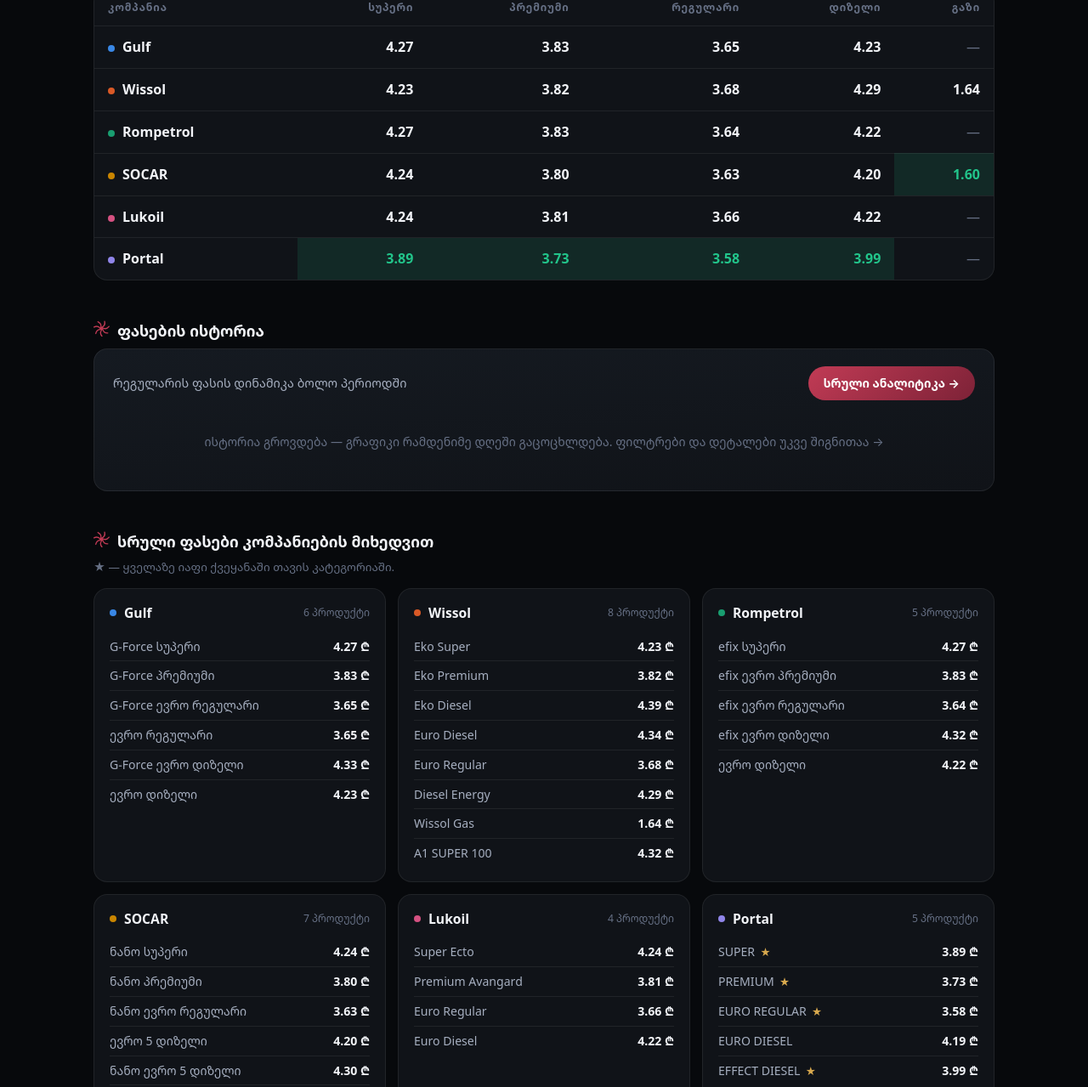
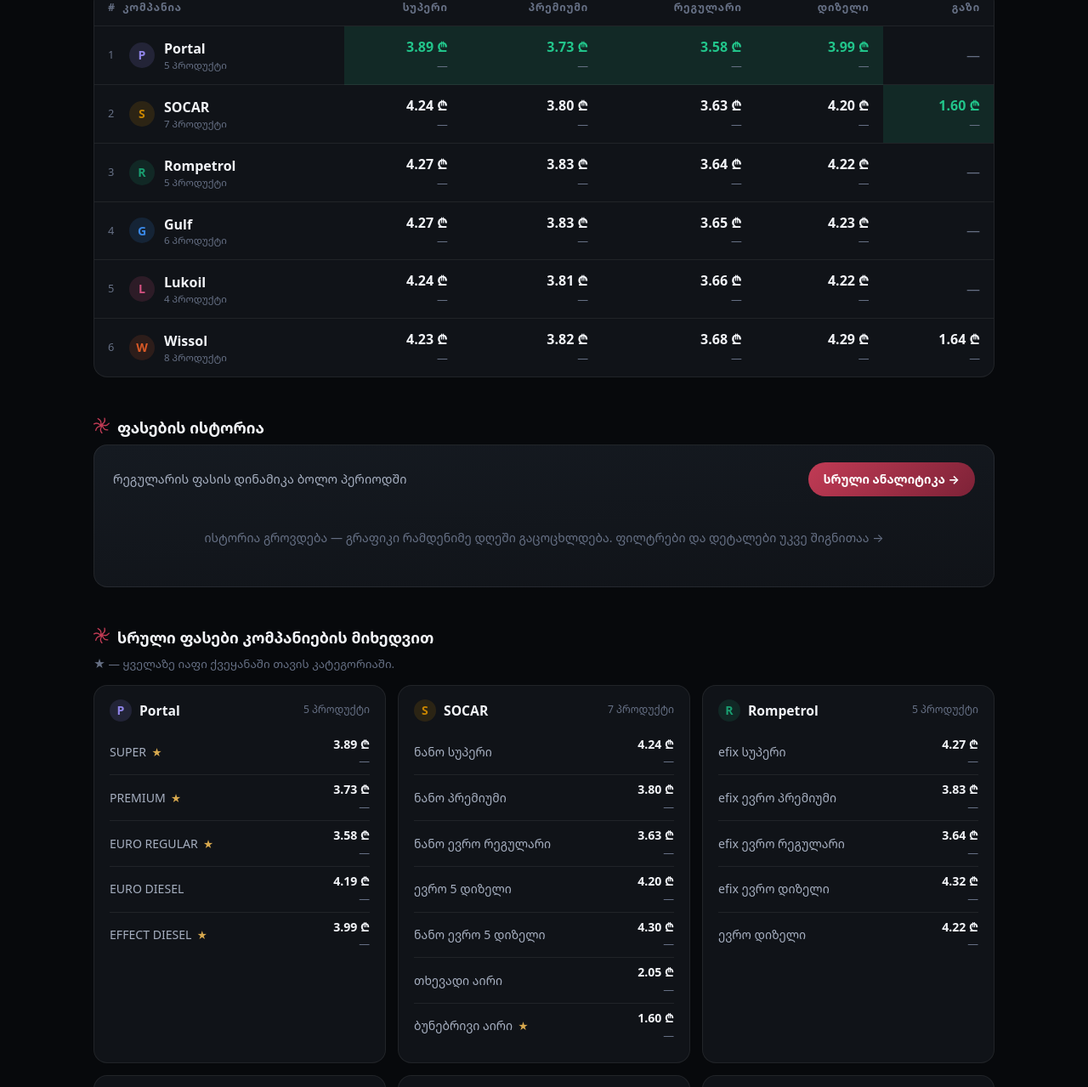
Before and after one commit to giorgididebashvili01-dotcom/fuel-prices-ge, a plain HTML site: page index.html in a window 1280 px wide. Shown: the part 591-1870 px from the top of the page at 85% size. Drawn offline with Linux system fonts and the light colour scheme.

Commit message:
CoinMarketCap-style table: ranks, avatars, stacked price+delta, always-visible change column

```diff
--- a/assets/app.js
+++ b/assets/app.js
@@ -49,10 +49,19 @@ function renderTiles(latest, history, prev) {
   }).join("");
 }
 
+/* კომპანიები დალაგებული „რეიტინგით" — ვისაც რეგულარი ყველაზე იაფი აქვს */
+function rankedCompanies(latest) {
+  return latest.companies.slice().sort((a, b) => {
+    const av = categoryMin(a, "regular")?.price ?? Infinity;
+    const bv = categoryMin(b, "regular")?.price ?? Infinity;
+    return av - bv;
+  });
+}
+
 function renderTable(latest, prev) {
   const thead = document.querySelector("#cmp-table thead");
   const tbody = document.querySelector("#cmp-table tbody");
-  thead.innerHTML = `<tr><th>კომპანია</th>${CATEGORIES.map(c => `<th scope="col">${c.label}</th>`).join("")}</tr>`;
+  thead.innerHTML = `<tr><th>#&nbsp;&nbsp;კომპანია</th>${CATEGORIES.map(c => `<th scope="col">${c.label}</th>`).join("")}</tr>`;
 
   const colMin = {};
   for (const cat of CATEGORIES) {
@@ -60,28 +69,28 @@ function renderTable(latest, prev) {
     colMin[cat.id] = vals.length ? Math.min(...vals) : null;
   }
 
-  tbody.innerHTML = latest.companies.map(c => {
+  tbody.innerHTML = rankedCompanies(latest).map((c, i) => {
     const cells = CATEGORIES.map(cat => {
       const m = categoryMin(c, cat.id);
       if (!m) return `<td class="na">—</td>`;
       const prevV = prev?.prices?.[c.id]?.[cat.id];
       const isBest = m.price === colMin[cat.id];
-      return `<td class="${isBest ? "best" : ""}" title="${m.name}"><span class="cell-price">${fmtPrice(m.price)}</span>${deltaChip(m.price, prevV)}</td>`;
+      return `<td class="${isBest ? "best" : ""}" title="${m.name}"><span class="cell-price">${fmtPrice(m.price)} ₾</span>${deltaChip(m.price, prevV)}</td>`;
     }).join("");
-    return `<tr><td class="company"><span class="dot" style="background:${seriesColor(c.id)}"></span>${c.name}</td>${cells}</tr>`;
+    return `<tr><td class="company"><span class="co-wrap"><span class="rank">${i + 1}</span>${companyAvatar(c.id, c.name)}<span class="co-name">${c.name}<small>${c.prices.length} პროდუქტი</small></span></span></td>${cells}</tr>`;
   }).join("");
 }
 
 function renderCards(latest, prev) {
   const best = countryBest(latest);
   const el = document.getElementById("cards");
-  el.innerHTML = latest.companies.map(c => {
+  el.innerHTML = rankedCompanies(latest).map(c => {
     const rows = c.prices.map(p => {
       const isBest = best[p.category] && best[p.category].price === p.price && best[p.category].company.id === c.id;
       const prevV = prev?.products?.[c.id]?.[p.name];
       return `<li class="${isBest ? "cheapest" : ""}"><span class="n">${p.name}</span><span class="p">${fmtPrice(p.price)} ₾${deltaChip(p.price, prevV)}</span></li>`;
     }).join("");
-    return `<div class="card"><h3><span class="dot" style="background:${seriesColor(c.id)}"></span>${c.name}<span class="c-count">${c.prices.length} პროდუქტი</span></h3><ul>${rows}</ul></div>`;
+    return `<div class="card"><h3>${companyAvatar(c.id, c.name, 26)}${c.name}<span class="c-count">${c.prices.length} პროდუქტი</span></h3><ul>${rows}</ul></div>`;
   }).join("");
 }
 
--- a/assets/common.js
+++ b/assets/common.js
@@ -45,16 +45,25 @@ function prevSnapshot(history) {
   return history.length >= 2 ? history[history.length - 2] : null;
 }
 
-/* დელტა-ჩიპის HTML: მოკლება მწვანეა, მომატება — წითელი */
-function deltaChip(cur, prev, { pct = false } = {}) {
-  if (prev == null || cur == null) return "";
+/* დელტა CoinMarketCap-ის სტილში, ოღონდ შებრუნებული ფერებით:
+   მოკლება (გაიაფება) მწვანეა, მომატება — წითელი. ლარებში, არა პროცენტებში.
+   placeholder=true -> წინა მონაცემის გარეშეც ჩანს ადგილი (—) */
+function deltaChip(cur, prev, { pct = false, placeholder = true } = {}) {
+  if (prev == null || cur == null)
+    return placeholder ? `<span class="delta na" title="ცვლილება ჯერ არ დაფიქსირებულა">—</span>` : "";
   const d = cur - prev;
   if (Math.abs(d) < 0.005) return `<span class="delta flat" title="უცვლელია">0.00</span>`;
   const up = d > 0;
   const arrow = up ? "▲" : "▼";
   const cls = up ? "up" : "down";
-  const pctTxt = pct ? ` (${up ? "+" : "−"}${Math.abs((d / prev) * 100).toFixed(1)}%)` : "";
-  return `<span class="delta ${cls}" title="${up ? "გაძვირდა" : "გაიაფდა"} გუშინდელთან შედარებით">${arrow}${Math.abs(d).toFixed(2)}${pctTxt}</span>`;
+  const pctTxt = pct ? ` (${Math.abs((d / prev) * 100).toFixed(1)}%)` : "";
+  return `<span class="delta ${cls}" title="${up ? "გაძვირდა" : "გაიაფდა"} წინა დღესთან შედარებით">${arrow} ${Math.abs(d).toFixed(2)}${pctTxt}</span>`;
+}
+
+/* კომპანიის „ლოგო" — ინიციალი ფერად წრეში */
+function companyAvatar(id, name, size = 30) {
+  const col = seriesColor(id);
+  return `<span class="avatar" style="width:${size}px;height:${size}px;background:${col}26;color:${col}">${name[0]}</span>`;
 }
 
 /* კომპანიის კატეგორიის მინიმუმი latest-იდან */
--- a/assets/style.css
+++ b/assets/style.css
@@ -90,15 +90,20 @@ h2 {
 h2 .borjgali { color: var(--wine); flex: none; }
 .hint { margin: 0 0 14px; color: var(--text-muted); font-size: 0.84rem; }
 
-/* ─── დელტა-ჩიპები ─── */
+/* ─── დელტები — CoinMarketCap-ის სტილი, შებრუნებული ფერებით ─── */
 .delta {
-  display: inline-flex; align-items: center; gap: 2px;
-  font-size: 0.76rem; font-weight: 700; font-variant-numeric: tabular-nums;
-  padding: 2px 7px; border-radius: 6px; line-height: 1.4; vertical-align: middle;
+  display: inline-flex; align-items: center; gap: 3px;
+  font-size: 0.8rem; font-weight: 700; font-variant-numeric: tabular-nums;
+  line-height: 1.4; vertical-align: middle; white-space: nowrap;
 }
-.delta.down { color: var(--down); background: var(--down-bg); }
-.delta.up { color: var(--up); background: var(--up-bg); }
-.delta.flat { color: var(--text-muted); background: rgba(255,255,255,0.05); }
+.delta.down { color: var(--down); }
+.delta.up { color: var(--up); }
+.delta.flat, .delta.na { color: var(--text-muted); font-weight: 500; }
+
+.avatar {
+  border-radius: 50%; display: inline-flex; align-items: center; justify-content: center;
+  font-weight: 800; font-size: 0.88rem; flex: none;
+}
 
 /* ─── ბარათები (ყველაზე იაფი) ─── */
 .tiles {
@@ -136,9 +141,11 @@ tbody tr { transition: background 0.15s; }
 tbody tr:hover { background: rgba(255, 255, 255, 0.025); }
 tbody tr + tr td { border-top: 1px solid var(--border); }
 td.company { font-weight: 700; white-space: nowrap; }
-td.company .dot { margin-right: 9px; }
-td .cell-price { font-weight: 650; }
-td .delta { margin-left: 7px; }
+td.company .co-wrap { display: flex; align-items: center; gap: 11px; }
+td.company .rank { color: var(--text-muted); font-weight: 500; font-size: 0.8rem; min-width: 14px; }
+td.company .co-name small { display: block; color: var(--text-muted); font-weight: 400; font-size: 0.72rem; line-height: 1.3; }
+td .cell-price { font-weight: 700; display: block; }
+td .delta { display: flex; justify-content: flex-end; margin-top: 1px; }
 td.best .cell-price { color: var(--down); }
 td.best { background: var(--down-bg); }
 td.na { color: var(--text-muted); }
@@ -176,9 +183,9 @@ td.na { color: var(--text-muted); }
 .card li { display: flex; align-items: center; justify-content: space-between; gap: 10px; padding: 6px 0; font-size: 0.88rem; border-top: 1px solid var(--border); }
 .card li:first-child { border-top: 0; }
 .card li .n { color: var(--text-2); }
-.card li .p { font-variant-numeric: tabular-nums; font-weight: 700; white-space: nowrap; }
+.card li .p { font-variant-numeric: tabular-nums; font-weight: 700; white-space: nowrap; text-align: right; }
+.card li .p .delta { display: flex; justify-content: flex-end; margin-top: 1px; }
 .card li.cheapest .n::after { content: "★"; color: var(--gold); margin-left: 6px; font-size: 0.75rem; }
-.card li .delta { margin-left: 6px; }
 
 /* ─── ისტორიის გვერდი ─── */
 .filters { display: flex; flex-wrap: wrap; gap: 8px; margin: 18px 0 10px; align-items: center; }
```
